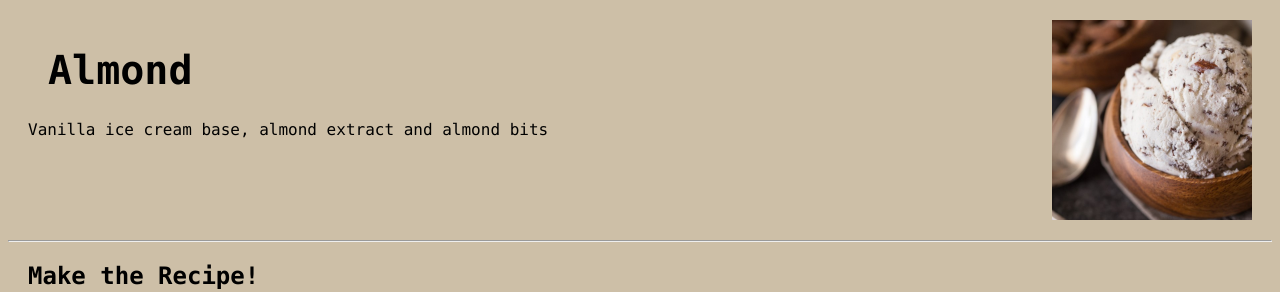
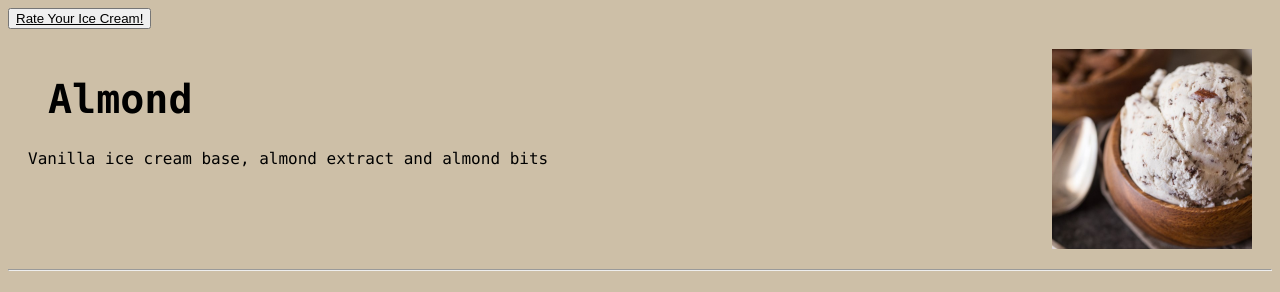
Before and after one commit to nofanksluv/IceCreamRating, a Flask app: page /2 in a window 1280 px wide. Shown: the top 292 px of the page. Run offline with Flask 3, Linux system fonts and the light colour scheme; data comes from the database, SQL or seed files in the repository.

Commit message:
Update flavour_profile.html

```diff
--- a/templates/flavour_profile.html
+++ b/templates/flavour_profile.html
@@ -6,6 +6,7 @@
   <link rel="stylesheet" href="/static/style.css">
 </head>
 <body>
+  <button class="button"><a href="{{ url_for('home') }}" class="page_name">Rate Your Ice Cream!</a></button>
   <div class="container">
     <div>
      <h1>{{ info["flavour_name"] }}</h1>
```
